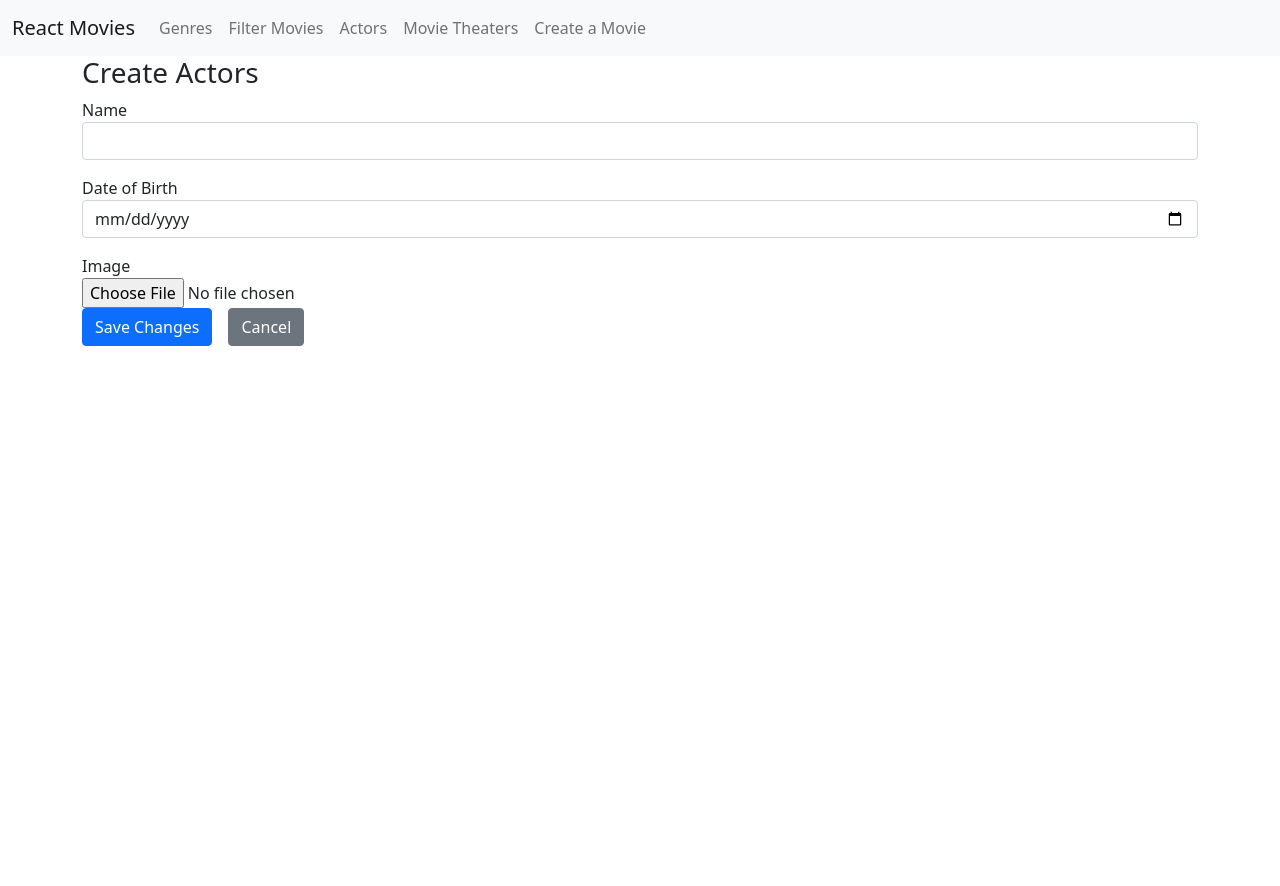
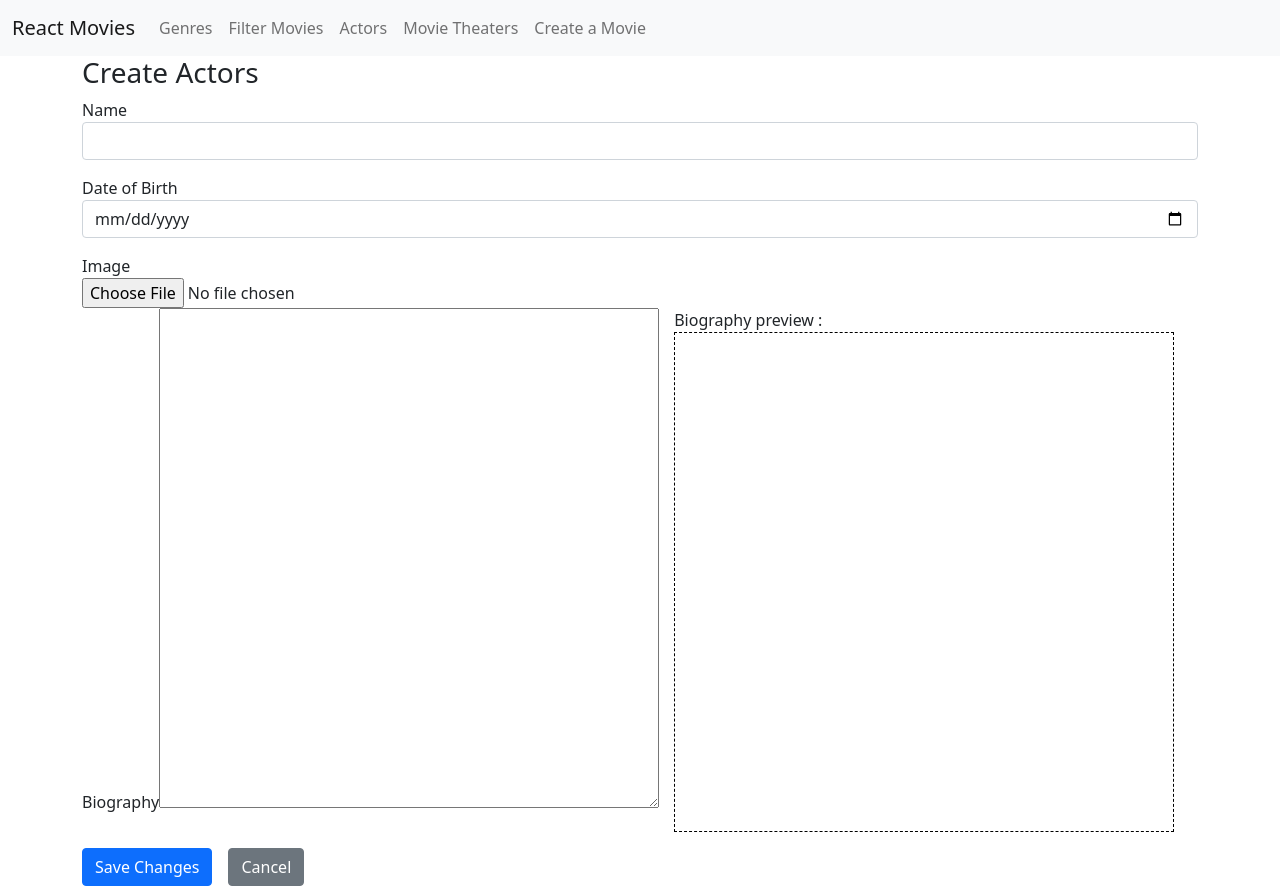
Before and after one commit to ved02prakash/RMOVIENEW, a React (Create React App) app: page /actors/create in a window 1280 px wide. Before the commit the page ends 800 px from the top, so only its background shows below. Built offline with nearby package versions, Linux system fonts and the light colour scheme.

Commit message:
markdown

```diff
--- a/package.json
+++ b/package.json
@@ -14,8 +14,10 @@
     "formik": "^2.2.9",
     "react": "^17.0.2",
     "react-dom": "^17.0.2",
+    "react-markdown": "^8.0.7",
     "react-router-dom": "5.2",
     "react-scripts": "5.0.1",
+    "typed-react-markdown": "^0.1.0",
     "typescript": "^4.9.5",
     "web-vitals": "^2.1.4",
     "yup": "^0.32.9"
--- a/src/actors/ActorForm.tsx
+++ b/src/actors/ActorForm.tsx
@@ -6,6 +6,7 @@ import { Link } from "react-router-dom";
 import * as Yup from 'yup'
 import DateField from "../utils/DateField";
 import ImageField from "../utils/ImageField";
+import MarkdownField from "../utils/MarkdownField";
 export default function ActorForm(props: actorFormProps){
     return (
 <Formik
@@ -23,6 +24,7 @@ validationSchema={Yup.object({
     <ImageField displayName="Image" field="picture"
     imageURL={props.model.pictureURL}
     ></ImageField>
+    <MarkdownField displayName="Biography" field="biography"></MarkdownField>
     <Button disabled={formikProps.isSubmitting} className="btn btn-primary" type="submit">Save Changes</Button>
     <Link to="/actors" className="btn btn-secondary">Cancel</Link>
 </Form>
--- a/src/actors/CreateActors.tsx
+++ b/src/actors/CreateActors.tsx
@@ -5,7 +5,9 @@ export default function CreateActors(){
         <>
         <h3>Create Actors</h3>
         <ActorForm model={{name:'',dateofBirth:undefined}}
-        onSubmit={values=> console.log(values)}
+        onSubmit={async value => {
+            await new Promise((r) => setTimeout(r, 3000));
+            console.log(value);}}
         ></ActorForm>
         </>
     )
--- a/src/actors/EditActorForm.tsx
+++ b/src/actors/EditActorForm.tsx
@@ -5,7 +5,9 @@ export default function EditActorForm(){
         <>
         <h3>Edit Actor</h3>
         <ActorForm model={{name:'Actor Form 2',dateofBirth:new Date('1996-06-01T00:00:00'),
-    pictureURL:'https://upload.wikimedia.org/wikipedia/en/5/54/Shamshera_poster.jpg'
+    pictureURL:'https://upload.wikimedia.org/wikipedia/en/5/54/Shamshera_poster.jpg',
+    biography:`# Session
+    This is our biography`
     }}
         onSubmit={values=> console.log(values)}
         ></ActorForm>
--- a/src/actors/actor.global.d.ts
+++ b/src/actors/actor.global.d.ts
@@ -3,6 +3,7 @@ interface actorCreationDTO{
     dateofBirth?:Date;
     picture?:File;
     pictureURL?:string;
+    biography?:string;
 }
 
 export default actorCreationDTO;
--- /dev/null
+++ b/src/utils/Markdown.css
@@ -0,0 +1,15 @@
+.form-markdown{
+    display:flex;
+}
+
+.form-markdown textarea{
+width: 500px;
+height: 500px;
+margin-right: 15px;
+}
+
+.form-markdown .markdown-container{
+    border:1px dashed black;
+    width: 500px;
+    height: 500px;
+}
--- /dev/null
+++ b/src/utils/MarkdownField.tsx
@@ -0,0 +1,27 @@
+import { Field, useFormikContext } from "formik";
+import { ReactMarkdown } from "react-markdown/lib/react-markdown";
+import './Markdown.css';
+export default function MarkdownField(props: markdownFieldProps){
+    const {values}=useFormikContext<any>();
+return (
+    <div className="mb-3 form-markdown">
+        <div>
+            <label>{props.displayName}</label>
+            <Field name={props.field} as="textarea" className="form-textarea"/>
+        </div>
+        <div>
+            <label>
+                {props.displayName} preview :
+            </label>
+            <div className="markdown-container">
+                <ReactMarkdown>{values[props.field]}</ReactMarkdown>
+            </div>
+        </div>
+    </div>
+)
+}
+
+interface markdownFieldProps{
+    displayName:string;
+    field:string;
+}
```
Also changed, not shown: 1 other file (tests, documents, lock files or other folders).
